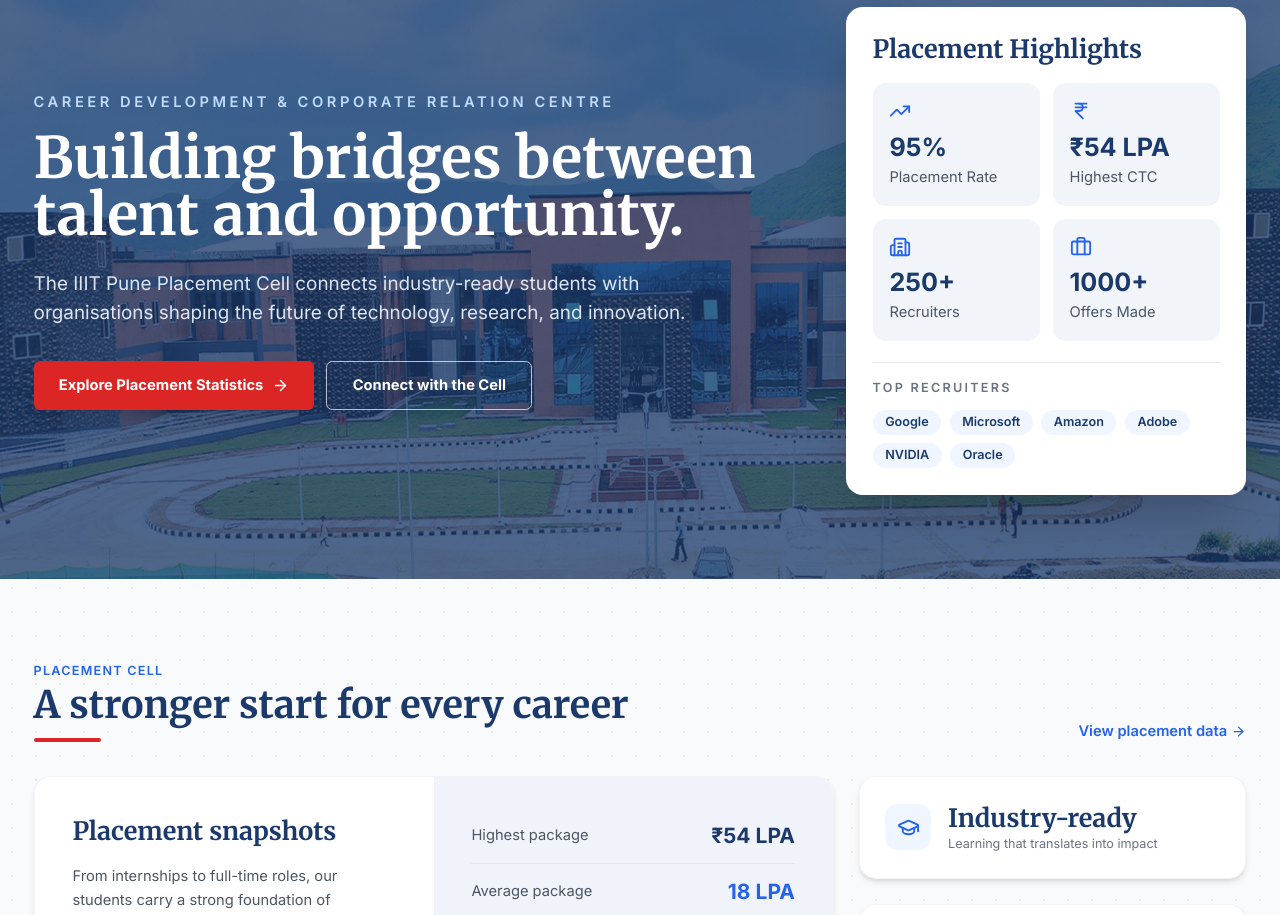
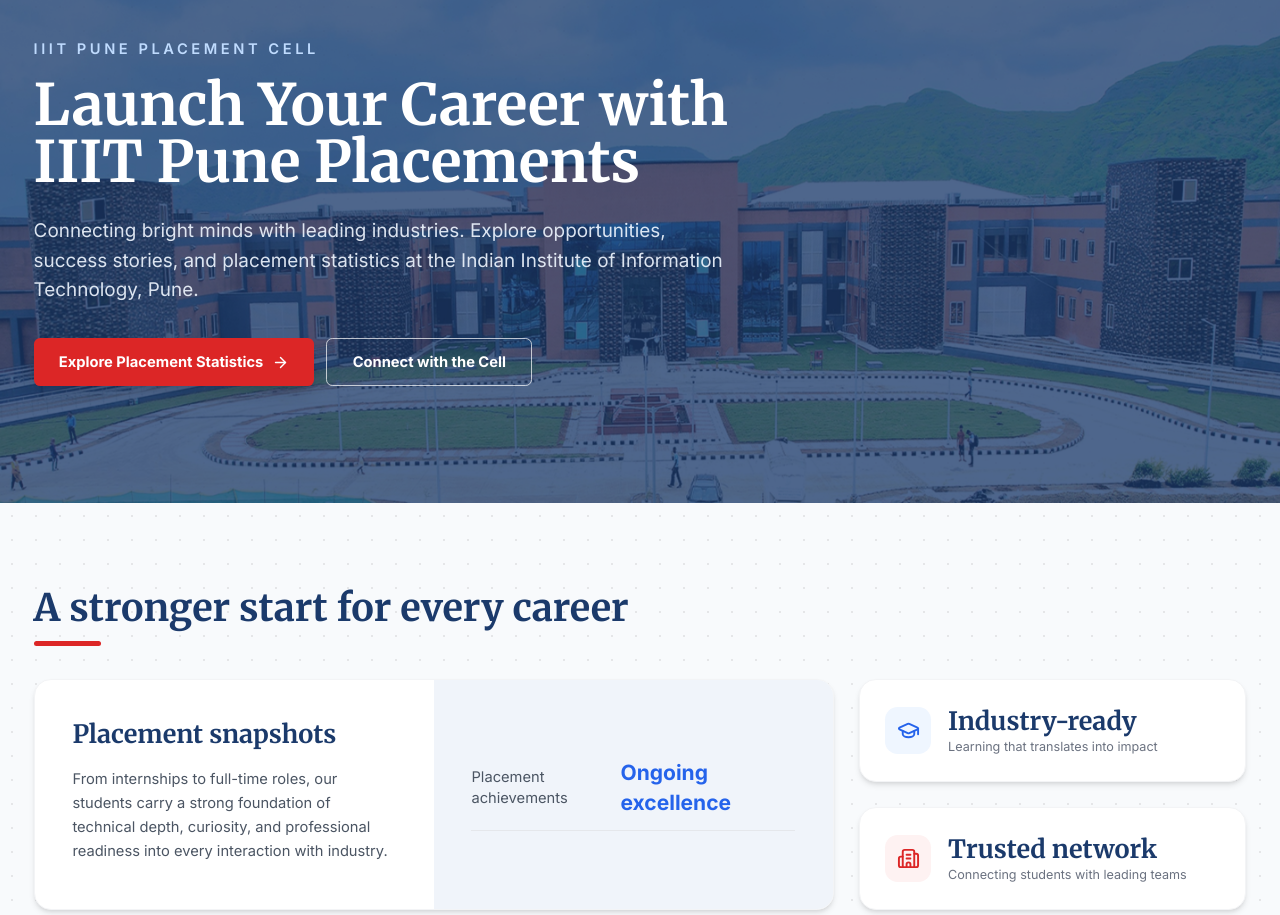
Before and after one commit to iiitp-official/placement, a React (Vite) app: page / in a window 1280 px wide. Shown: the part 240-1155 px from the top of the page. Built offline with nearby package versions, Linux system fonts and the light colour scheme.

Commit message:
Update homepage, recruiters, contact page, and navigation

```diff
--- a/src/components/layout/Footer.jsx
+++ b/src/components/layout/Footer.jsx
@@ -10,11 +10,8 @@
 } from "../shared/SocialIcons";
 
 const socialLinks = [
-  ["Facebook", "https://www.facebook.com/iiitpune/", FacebookIcon],
-  ["X / Twitter", "https://x.com/IIIT_Pune", TwitterIcon],
-  ["LinkedIn", "https://www.linkedin.com/company/cdcrciiitp/", LinkedinIcon],
-  ["Instagram", "https://www.instagram.com/iiit_pune_official/", InstagramIcon],
-  ["YouTube", "https://www.youtube.com/@IIIT_Pune_Official", YoutubeIcon],
+
+
 ];
 const footerLinks = [
   ["Home", "/"],
--- a/src/pages/Contact.jsx
+++ b/src/pages/Contact.jsx
@@ -60,8 +60,8 @@
   return (
     <main className="min-h-screen">
       <PageHeader
-        title="CDCRC Committee"
-        subtitle="Career Development And Corporate Relation Centre"
+        title="Contact Us"
+        subtitle="IIIT Pune Placement Cell"
       />
       <div className="bg-bg dark:bg-bg-dark bg-grid-pattern min-h-screen py-12 transition-colors duration-200">
         <div className="container mx-auto px-4 max-w-4xl">
--- a/src/pages/Home.jsx
+++ b/src/pages/Home.jsx
@@ -33,8 +33,6 @@
   "Siemens",
   "TCS",
   "Infosys",
-  "Wipro",
-  "VMware",
   "Capgemini",
 ];
 const firstRow = companies.slice(0, 10),
@@ -108,15 +106,13 @@
               className="max-w-3xl text-left text-white"
             >
               <p className="text-blue-200 text-xs md:text-sm uppercase tracking-[.24em] font-semibold mb-4">
-                Career Development &amp; Corporate Relation Centre
+                IIIT Pune Placement Cell
               </p>
               <h1 className="text-4xl md:text-5xl xl:text-[3.4rem] font-bold font-serif leading-[1.08] tracking-normal mb-6">
-                Building bridges between talent and opportunity.
+                Launch Your Career with IIIT Pune Placements
               </h1>
               <p className="text-base md:text-lg text-blue-50/90 leading-relaxed max-w-2xl mb-8 text-left">
-                The IIIT Pune Placement Cell connects industry-ready students
-                with organisations shaping the future of technology, research,
-                and innovation.
+                Connecting bright minds with leading industries. Explore opportunities, success stories, and placement statistics at the Indian Institute of Information Technology, Pune.
               </p>
               <div className="flex flex-col sm:flex-row gap-3">
                 <Link
@@ -133,88 +129,6 @@
                 </Link>
               </div>
             </motion.div>
-            <motion.aside
-              initial={{ opacity: 0, x: 28 }}
-              animate={{ opacity: 1, x: 0 }}
-              transition={{ duration: 0.75, delay: 0.12 }}
-              className="w-full max-w-md lg:max-w-none justify-self-center lg:justify-self-end bg-white dark:bg-surface-dark rounded-2xl border border-white/30 dark:border-gray-700 shadow-2xl p-5 md:p-6"
-            >
-              <h2 className="text-xl md:text-2xl font-bold font-serif text-primary dark:text-white mb-4">
-                Placement Highlights
-              </h2>
-              <div className="grid grid-cols-2 gap-3">
-                <div className="rounded-xl bg-slate-100 dark:bg-gray-800 p-3 md:p-4">
-                  <TrendingUp
-                    className="text-accent dark:text-blue-300 mb-2"
-                    size={22}
-                  />
-                  <strong className="block text-xl md:text-2xl font-bold text-primary dark:text-white">
-                    95%
-                  </strong>
-                  <span className="text-sm text-gray-600 dark:text-gray-300">
-                    Placement Rate
-                  </span>
-                </div>
-                <div className="rounded-xl bg-slate-100 dark:bg-gray-800 p-3 md:p-4">
-                  <IndianRupee
-                    className="text-accent dark:text-blue-300 mb-2"
-                    size={22}
-                  />
-                  <strong className="block text-xl md:text-2xl font-bold text-primary dark:text-white">
-                    &#8377;54 LPA
-                  </strong>
-                  <span className="text-sm text-gray-600 dark:text-gray-300">
-                    Highest CTC
-                  </span>
-                </div>
-                <div className="rounded-xl bg-slate-100 dark:bg-gray-800 p-3 md:p-4">
-                  <Building2
-                    className="text-accent dark:text-blue-300 mb-2"
-                    size={22}
-                  />
-                  <strong className="block text-xl md:text-2xl font-bold text-primary dark:text-white">
-                    250+
-                  </strong>
-                  <span className="text-sm text-gray-600 dark:text-gray-300">
-                    Recruiters
-                  </span>
-                </div>
-                <div className="rounded-xl bg-slate-100 dark:bg-gray-800 p-3 md:p-4">
-                  <Briefcase
-                    className="text-accent dark:text-blue-300 mb-2"
-                    size={22}
-                  />
-                  <strong className="block text-xl md:text-2xl font-bold text-primary dark:text-white">
-                    1000+
-                  </strong>
-                  <span className="text-sm text-gray-600 dark:text-gray-300">
-                    Offers Made
-                  </span>
-                </div>
-              </div>
-              <div className="border-t border-gray-200 dark:border-gray-700 mt-5 pt-4">
-                <p className="text-xs font-semibold uppercase tracking-[.18em] text-gray-500 dark:text-gray-400 mb-3">
-                  Top Recruiters
-                </p>
-                <div className="flex flex-wrap gap-2">
-                  {[
-                    "Google",
-                    "Microsoft",
-                    "Amazon",
-                    "Adobe",
-                    "NVIDIA",
-                    "Oracle",
-                  ].map((company) => (
-                    <span
-                      key={company}
-                      className="rounded-full bg-blue-50 dark:bg-blue-900/30 text-primary dark:text-blue-200 px-3 py-1 text-xs font-semibold"
-                    >
-                      {company}
-                    </span>
-                  ))}
-                </div>
-              </div>
-            </motion.aside>
           </div>
         </div>
       </section>
@@ -222,20 +136,11 @@
         <AnimatedSection>
           <div className="flex items-end justify-between gap-4 mb-8">
             <div>
-              <p className="text-accent dark:text-accent-dark text-xs font-semibold uppercase tracking-widest mb-1">
-                Placement Cell
-              </p>
               <h2 className="text-3xl md:text-4xl font-bold font-serif text-primary dark:text-white">
                 A stronger start for every career
               </h2>
               <div className="w-16 h-1 bg-brand-red rounded-full mt-3" />
             </div>
-            <Link
-              to="/placement"
-              className="hidden sm:inline-flex items-center gap-1 text-sm font-semibold text-accent dark:text-accent-dark hover:underline"
-            >
-              View placement data <ArrowRight size={15} />
-            </Link>
           </div>
         </AnimatedSection>
         <div className="grid grid-cols-1 md:grid-cols-3 gap-6">
@@ -255,25 +160,11 @@
                 <div className="bg-surface dark:bg-gray-900/60 p-7 md:p-9 flex flex-col justify-center gap-3">
                   <div className="flex items-center justify-between border-b border-gray-200 dark:border-gray-700 pb-3">
                     <span className="text-sm text-gray-600 dark:text-gray-300">
-                      Highest package
-                    </span>
-                    <strong className="text-xl text-primary dark:text-white">
-                      &#8377;54 LPA
-                    </strong>
-                  </div>
-                  <div className="flex items-center justify-between border-b border-gray-200 dark:border-gray-700 pb-3">
-                    <span className="text-sm text-gray-600 dark:text-gray-300">
-                      Average package
+                      Placement achievements
                     </span>
                     <strong className="text-xl text-accent dark:text-blue-300">
-                      18 LPA
+                      Ongoing excellence
                     </strong>
-                  </div>
-                  <div className="flex items-center justify-between">
-                    <span className="text-sm text-gray-600 dark:text-gray-300">
-                      Placement rate
-                    </span>
-                    <strong className="text-xl text-brand-red">95%</strong>
                   </div>
                 </div>
               </div>
@@ -352,9 +243,6 @@
       <section className="order-3 max-w-7xl mx-auto px-4 sm:px-6 lg:px-8 py-14 md:py-20">
         <AnimatedSection>
           <div className="text-center max-w-3xl mx-auto mb-10">
-            <span className="inline-flex rounded-full bg-blue-50 dark:bg-blue-900/30 text-accent dark:text-blue-300 px-3 py-1 text-[11px] font-semibold">
-              Industry Connect
-            </span>
             <h2 className="text-3xl md:text-4xl font-bold font-serif text-primary dark:text-white mt-4">
               Strengthening Academia–Industry Collaboration
             </h2>
@@ -378,22 +266,16 @@
           </div>
         </AnimatedSection>
         <div className="max-w-4xl mx-auto grid grid-cols-1 sm:grid-cols-2 lg:grid-cols-3 gap-4">
-          <AnimatedSection delay={0.05}>
-            <CollaborationCard icon={Building2} title="Corporate Training" />
-          </AnimatedSection>
           <AnimatedSection delay={0.1}>
             <CollaborationCard
               icon={GraduationCap}
               title="Industry Expert Sessions"
             />
           </AnimatedSection>
-          <AnimatedSection delay={0.15}>
-            <CollaborationCard icon={Lightbulb} title="Research & Innovation" />
-          </AnimatedSection>
           <AnimatedSection delay={0.2}>
             <CollaborationCard
               icon={Briefcase}
-              title="Internships & Live Projects"
+              title="Internships"
             />
           </AnimatedSection>
           <AnimatedSection delay={0.25}>
@@ -412,9 +294,6 @@
       <section className="order-2 max-w-7xl mx-auto px-4 sm:px-6 lg:px-8 py-14 md:py-20">
         <AnimatedSection>
           <div className="text-center max-w-3xl mx-auto mb-10">
-            <span className="inline-flex rounded-full bg-blue-50 dark:bg-blue-900/30 text-accent dark:text-blue-300 px-3 py-1 text-[11px] font-semibold">
-              For Recruiters
-            </span>
             <h2 className="text-3xl md:text-4xl font-bold font-serif text-primary dark:text-white mt-4">
               Why Recruit from IIIT Pune?
             </h2>
--- a/src/pages/Recruiters.jsx
+++ b/src/pages/Recruiters.jsx
@@ -14,7 +14,7 @@
   const recruitersList = [    // Keep the Home carousel's complete logo-supported recruiter set here too.
     "Google", "Microsoft", "Amazon", "Qualcomm", "NVIDIA", "Flipkart",
     "Deloitte", "Accenture", "Samsung R&D", "Goldman Sachs", "Cisco", "Citi",
-    "Intel", "IBM", "Siemens", "TCS", "Infosys", "Wipro", "VMware", "Capgemini",
+    "Intel", "IBM", "Siemens", "TCS", "Infosys",  "Capgemini",
     "Abacus Insights",
     "Mantra Softech India Pvt. Ltd.",
     "Accenture",
```
Also changed, not shown: src/components/layout/Navbar.jsx (line endings or trailing spaces).
